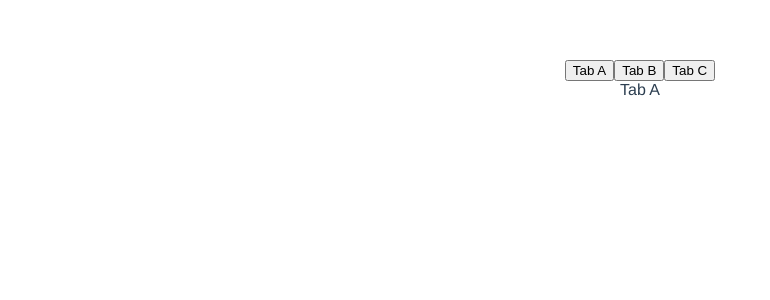
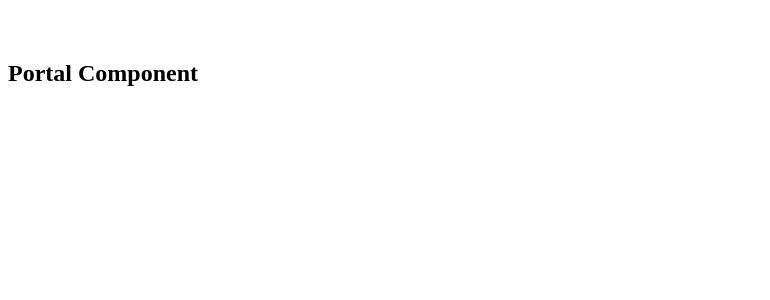
Before and after one commit to divyeshz/vue-components-codevolution, a Vue app: page / in a window 1280 px wide. Shown: the top 300 px of the page, without its empty margins (0-770 px from the left). Built offline with nearby package versions, Linux system fonts and the light colour scheme.

Commit message:
Teleport Component

```diff
--- a/public/index.html
+++ b/public/index.html
@@ -12,6 +12,7 @@
       <strong>We're sorry but <%= htmlWebpackPlugin.options.title %> doesn't work properly without JavaScript enabled. Please enable it to continue.</strong>
     </noscript>
     <div id="app"></div>
+    <div id="portal-root"></div>
     <!-- built files will be auto injected -->
   </body>
 </html>
--- a/src/App.vue
+++ b/src/App.vue
@@ -1,32 +1,19 @@
 <template>
-  <button @click="activeTab = 'TabA'">Tab A</button>
-  <button @click="activeTab = 'TabB'">Tab B</button>
-  <button @click="activeTab = 'TabC'">Tab C</button>
-
-  <keep-alive>
-    <component :is="activeTab"></component>
-  </keep-alive>
-
-  <!-- <TabA v-if="activeTab === 'TabA'" />
-  <TabB v-if="activeTab === 'TabB'"/>
-  <TabC v-if="activeTab === 'TabC'"/> -->
+  <teleport to="#portal-root">
+    <PortalComponent />
+  </teleport>
 </template>
 
 <script>
-import TabA from "./components/TabA";
-import TabB from "./components/TabB";
-import TabC from "./components/TabC";
+import PortalComponent from "./components/Portal";
 
 export default {
   name: 'App',
   components: {
-    TabA,
-    TabB,
-    TabC
+    PortalComponent,
   },
   data() {
     return {
-      activeTab: 'TabA',
     }
   },
   methods: {
--- /dev/null
+++ b/src/components/Portal.vue
@@ -0,0 +1,13 @@
+<template>
+    <div>
+        <h2>Portal Component</h2>
+    </div>
+</template>
+
+<script>
+export default {
+    name: 'PortalComponent'
+}
+</script>
+
+<style scoped></style>
```
